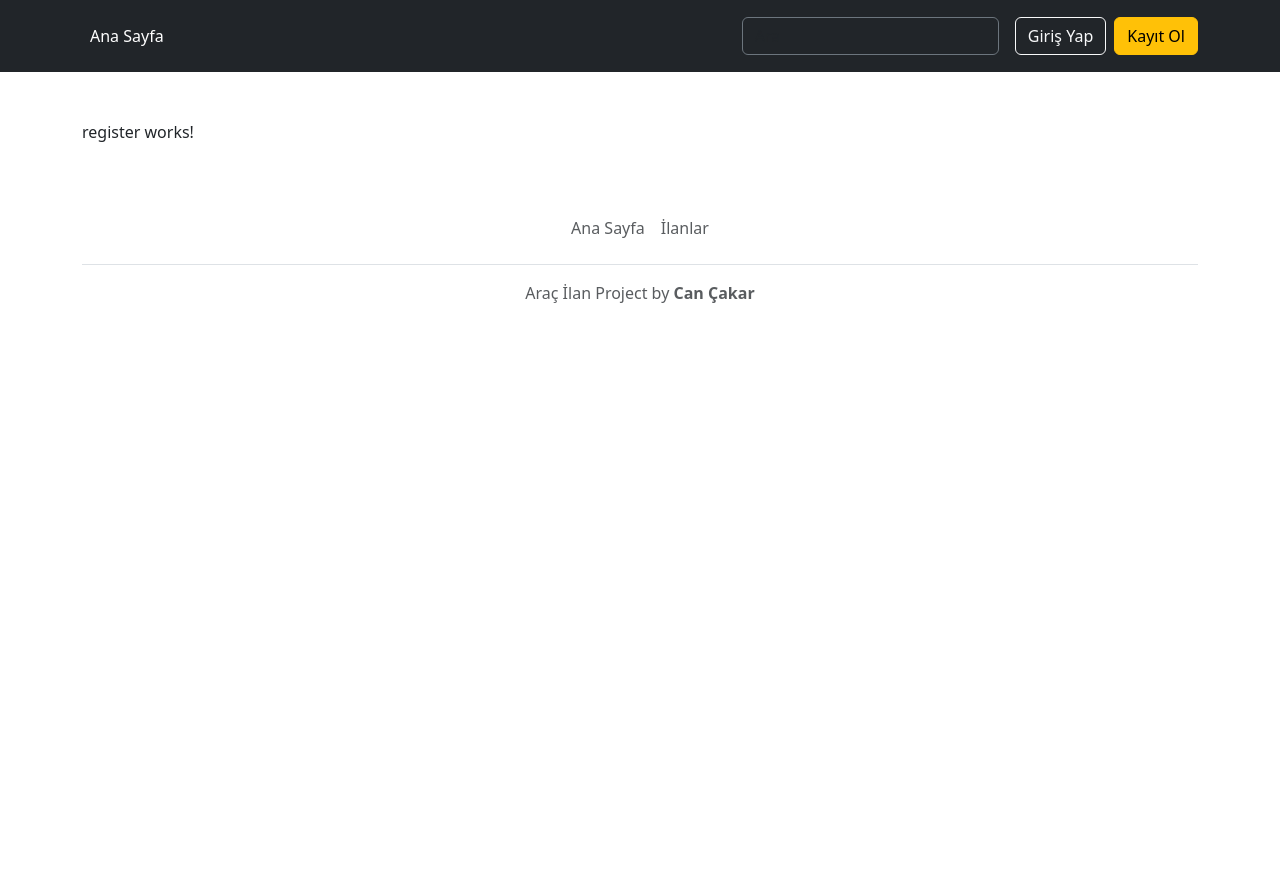
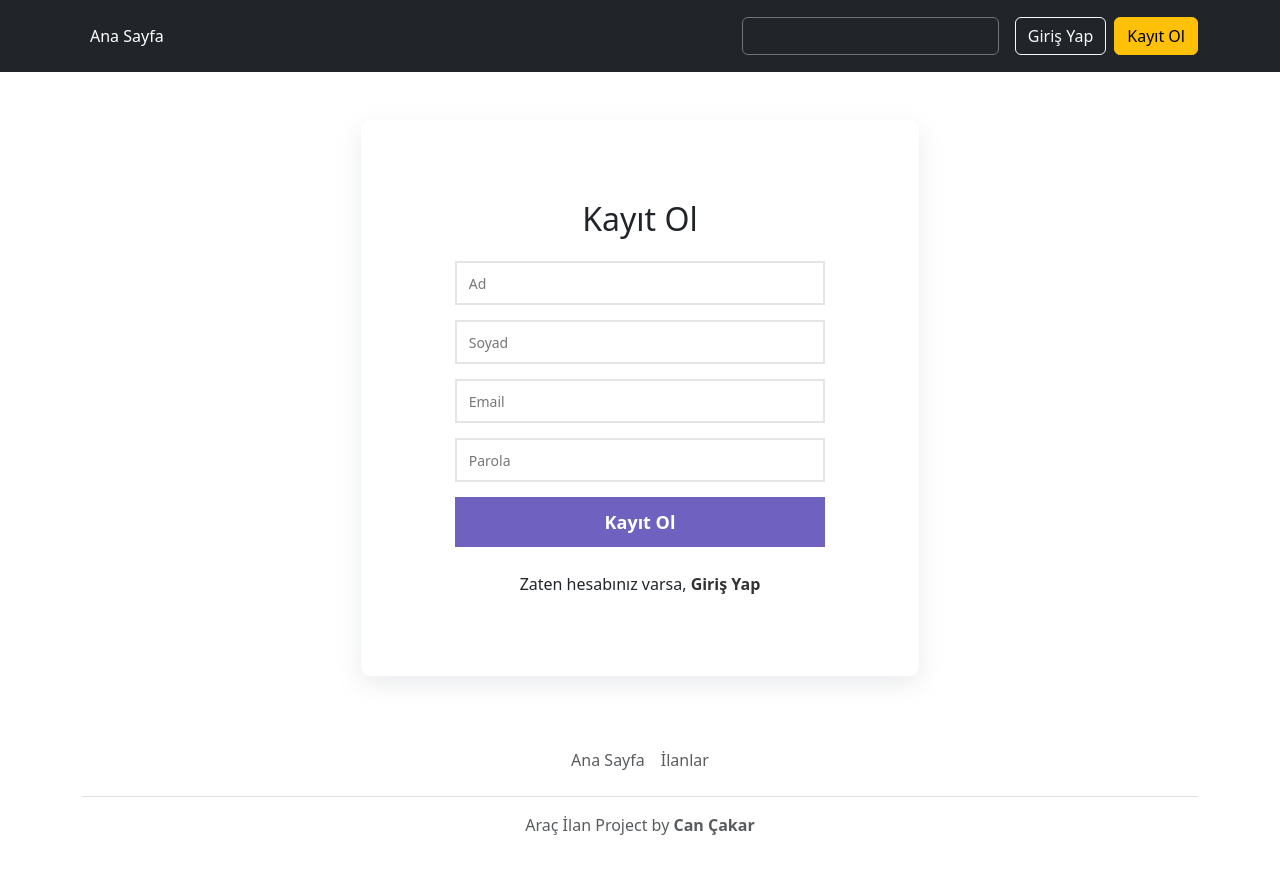
Before and after one commit to cancakar35/AracIlanUI, an Angular app: page /register in a window 1280 px wide. Before the commit the page ends 800 px from the top, so only its background shows below. Built offline with nearby package versions, Linux system fonts and the light colour scheme.

Commit message:
Register Component

```diff
--- a/src/app/components/login/login.component.css
+++ b/src/app/components/login/login.component.css
@@ -47,9 +47,19 @@
     font-weight: 600;
     text-align: center;
     border: none;
+    margin-bottom: 10px;
     transition: all 0.2s ease-in-out;
 }
 
 .login-form button:hover {
     box-shadow: rgba(0, 0, 0, 0.1) 0px 10px 50px;
 }
+
+.login-form a {
+    cursor: pointer;
+    appearance: none;
+    text-decoration: none;
+    color: #333;
+    font-size: 16px;
+    font-weight: bold;
+}
--- a/src/app/components/login/login.component.html
+++ b/src/app/components/login/login.component.html
@@ -4,5 +4,6 @@
         <input type="email" placeholder="Email" formControlName="email">
         <input type="password" placeholder="Parola" formControlName="password">
         <button type="button" (click)="login()">Giriş Yap</button>
+        <div>Hesabınız yok mu?, <a routerLink="/register" [queryParams]="nextUrl==null?{}:{next:nextUrl}">Kayıt Ol</a></div>
     </form>
 </div>
--- a/src/app/components/login/login.component.ts
+++ b/src/app/components/login/login.component.ts
@@ -12,7 +12,8 @@ import { LocalStorageService } from 'src/app/services/local-storage.service';
 })
 export class LoginComponent implements OnInit{
   loginForm!:FormGroup;
-  navigateUrl:string = "/";
+  navigateUrl:string = "";
+  nextUrl:string|null = null;
 
   constructor(private authService:AuthService,
     private formBuilder:FormBuilder,
@@ -27,6 +28,7 @@ export class LoginComponent implements OnInit{
         let newParam = params.get("next");
         if (newParam != null || newParam != ""){
           this.navigateUrl = newParam!;
+          this.nextUrl = newParam;
         }
       }
     })
--- a/src/app/components/register/register.component.css
+++ b/src/app/components/register/register.component.css
@@ -0,0 +1,65 @@
+.register-form {
+    display: flex;
+    justify-content: center;
+    margin: 0 auto;
+    box-shadow: rgba(149, 157, 165, 0.2) 0px 8px 24px;
+    border-radius: 9px;
+    width: 50%;
+    padding: 5rem 2rem;
+}
+
+.register-form form {
+    display: flex;
+    flex-direction: column;
+    align-items: center;
+    gap: 15px;
+    width: 75%;
+}
+
+.register-form input {
+    outline: none;
+    width: 100%;
+    height: 44px;
+    font-size: 14px;
+    font-weight: 500;
+    color: #333;
+    border: 2px solid #e5e5e5;
+    padding: 8px 12px;
+    transition: all 0.2s ease-in-out;
+}
+
+.register-form input::placeholder{
+    color: #777;
+}
+
+.register-form input:focus {
+    border: 2px solid #6F61C0;
+}
+
+.register-form button {
+    width: 100%;
+    height: 50px;
+    outline: none;
+    user-select: none;
+    background-color: #6f61c0;
+    color: #fff;
+    font-size: 18px;
+    font-weight: 600;
+    text-align: center;
+    border: none;
+    margin-bottom: 10px;
+    transition: all 0.2s ease-in-out;
+}
+
+.register-form button:hover {
+    box-shadow: rgba(0, 0, 0, 0.1) 0px 10px 50px;
+}
+
+.register-form a {
+    cursor: pointer;
+    appearance: none;
+    text-decoration: none;
+    color: #333;
+    font-size: 16px;
+    font-weight: bold;
+}
--- a/src/app/components/register/register.component.html
+++ b/src/app/components/register/register.component.html
@@ -1 +1,11 @@
-<p>register works!</p>
+<div class="register-form">
+    <form [formGroup]="registerForm">
+        <h2>Kayıt Ol</h2>
+        <input type="text" placeholder="Ad" formControlName="firstName">
+        <input type="text" placeholder="Soyad" formControlName="lastName">
+        <input type="email" placeholder="Email" formControlName="email">
+        <input type="password" placeholder="Parola" formControlName="password">
+        <button type="button" (click)="register()">Kayıt Ol</button>
+        <div>Zaten hesabınız varsa, <a routerLink="/login" [queryParams]="nextUrl==null?{}:{next:nextUrl}">Giriş Yap</a></div>
+    </form>
+</div>
--- a/src/app/components/register/register.component.ts
+++ b/src/app/components/register/register.component.ts
@@ -1,10 +1,65 @@
-import { Component } from '@angular/core';
+import { Component, OnInit } from '@angular/core';
+import { FormBuilder, FormGroup, Validators } from '@angular/forms';
+import { ActivatedRoute, Router } from '@angular/router';
+import { ToastrService } from 'ngx-toastr';
+import { AuthService } from 'src/app/services/auth.service';
+import { LocalStorageService } from 'src/app/services/local-storage.service';
 
 @Component({
   selector: 'app-register',
   templateUrl: './register.component.html',
   styleUrls: ['./register.component.css']
 })
-export class RegisterComponent {
+export class RegisterComponent implements OnInit{
+  registerForm!:FormGroup;
+  navigateUrl:string = "/";
+  nextUrl:string|null = null;
 
+  constructor(private authService:AuthService,
+    private formBuilder:FormBuilder,
+    private toastr:ToastrService,
+    private router:Router,
+    private activatedRoute:ActivatedRoute,
+    private localStorageService:LocalStorageService){}
+
+  ngOnInit() {
+    this.activatedRoute.queryParamMap.subscribe(params=>{
+      if (params.has("next")){
+        let newParam = params.get("next");
+        if (newParam != null || newParam != ""){
+          this.navigateUrl = newParam!;
+          this.nextUrl = newParam;
+        }
+      }
+    })
+    this.createRegisterForm();
+  }
+
+  createRegisterForm() {
+    this.registerForm = this.formBuilder.group({
+      firstName:["",[Validators.required]],
+      lastName:["",[Validators.required]],
+      email:["",[Validators.required, Validators.email]],
+      password:["",[Validators.required, Validators.minLength(8)]]
+    });
+  }
+
+  register(){
+    if (this.registerForm.valid){
+      this.authService.register(Object.assign({}, this.registerForm.value)).subscribe({
+        next: response=>{
+          this.localStorageService.setToken(response.token);
+          this.toastr.success("Başarıyla kayıt oldunuz", "Kayıt Başarılı");
+          this.router.navigate([this.navigateUrl]);
+        },
+        error: ()=>{
+          this.toastr.error("Hata oluştu", "Kayıt Başarısız");
+          this.registerForm.reset();
+        }
+      })
+    }
+    else {
+      this.toastr.warning("Lütfen tüm alanları doğru bir şekilde doldurunuz", "Uyarı");
+    }
+  }
 }
```
